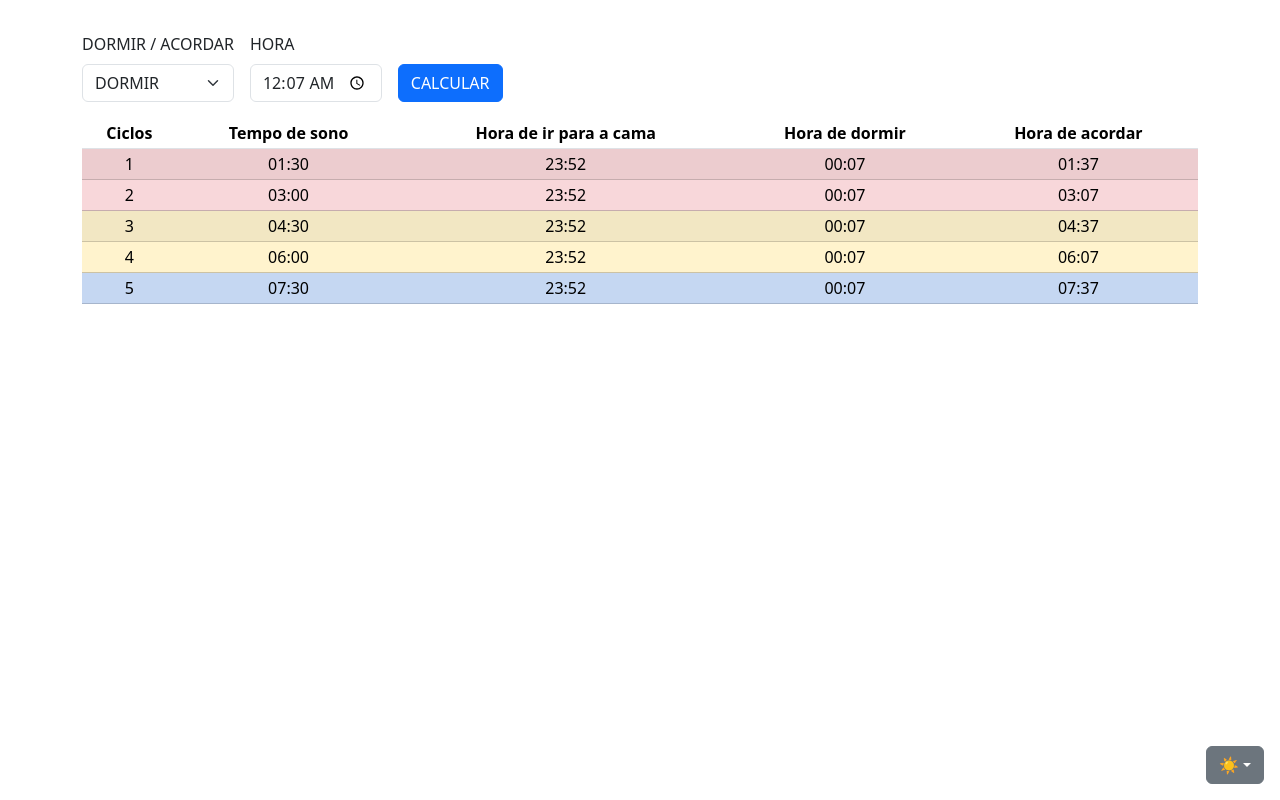
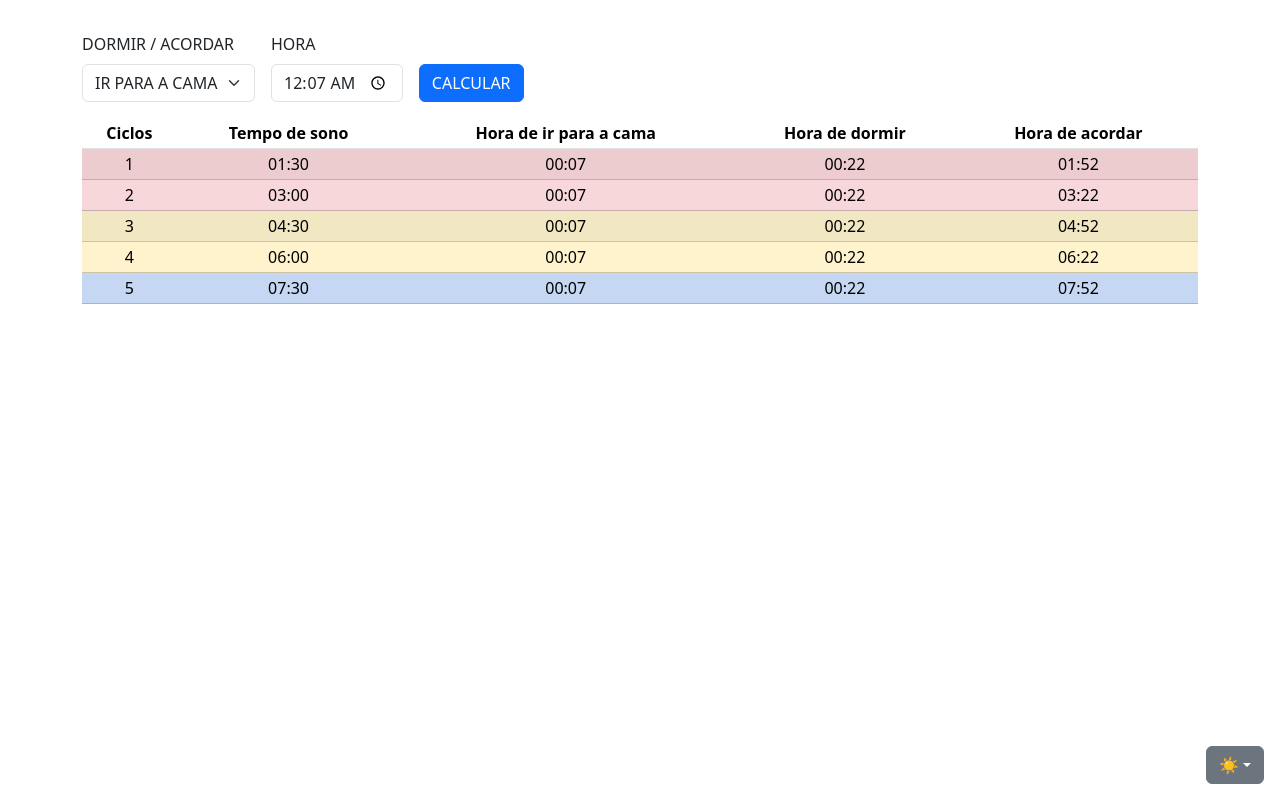
Before and after one commit to XFreitas/XFreitas, a plain HTML site: page index.html in a window 1280 px wide. Both pictures are taken after a click on the button "CALCULAR". Drawn offline with nearby package versions, Linux system fonts and the light colour scheme.

Commit message:
Adicionando opção de hora de ir para a cama

```diff
--- a/index.html
+++ b/index.html
@@ -22,8 +22,9 @@
             <div class="col-12">
                 <label for="dormir_acordar" class="form-label">DORMIR / ACORDAR</label>
                 <select id="dormir_acordar" class="form-select">
+                    <option value="ir_para_a_cama" selected>IR PARA A CAMA</option>
                     <option value="acordar">ACORDAR</option>
-                    <option value="dormir" selected>DORMIR</option>
+                    <option value="dormir">DORMIR</option>
                 </select>
             </div>
             <div class="col-12">
--- a/script.js
+++ b/script.js
@@ -99,17 +99,26 @@ window.addEventListener('DOMContentLoaded', () => {
             if (dormirAcordar.value === 'acordar') {
                 cicloObj.horaAcordar = horaValue.format('HH:mm');
                 cicloObj.ciclo = (totalCiclos - i);
-                const minutes = cicloObj.ciclo * 90;
+                let minutes = cicloObj.ciclo * 90;
                 cicloObj.horaDormir = horaValue.subtract(minutes, 'minute').format('HH:mm');
                 cicloObj.horaIrParaACama = horaValue.subtract((minutes + 15), 'minute').format('HH:mm');
                 cicloObj.tempoDeSono = minutes_to_string(minutes);
 
                 ciclos.unshift(cicloObj);
+            } else if (dormirAcordar.value === 'ir_para_a_cama') {
+                cicloObj.horaIrParaACama = horaValue.format('HH:mm');
+                cicloObj.horaDormir = horaValue.add(15, 'minute').format('HH:mm');
+                cicloObj.ciclo = i + 1;
+                let minutes = cicloObj.ciclo * 90;
+                cicloObj.horaAcordar = horaValue.add(minutes + 15, 'minute').format('HH:mm');
+                cicloObj.tempoDeSono = minutes_to_string(minutes);
+
+                ciclos.push(cicloObj);
             } else {
                 cicloObj.horaDormir = horaValue.format('HH:mm');
                 cicloObj.horaIrParaACama = horaValue.subtract(15, 'minute').format('HH:mm');
                 cicloObj.ciclo = i + 1;
-                const minutes = cicloObj.ciclo * 90;
+                let minutes = cicloObj.ciclo * 90;
                 cicloObj.horaAcordar = horaValue.add(minutes, 'minute').format('HH:mm');
                 cicloObj.tempoDeSono = minutes_to_string(minutes);
 
```
